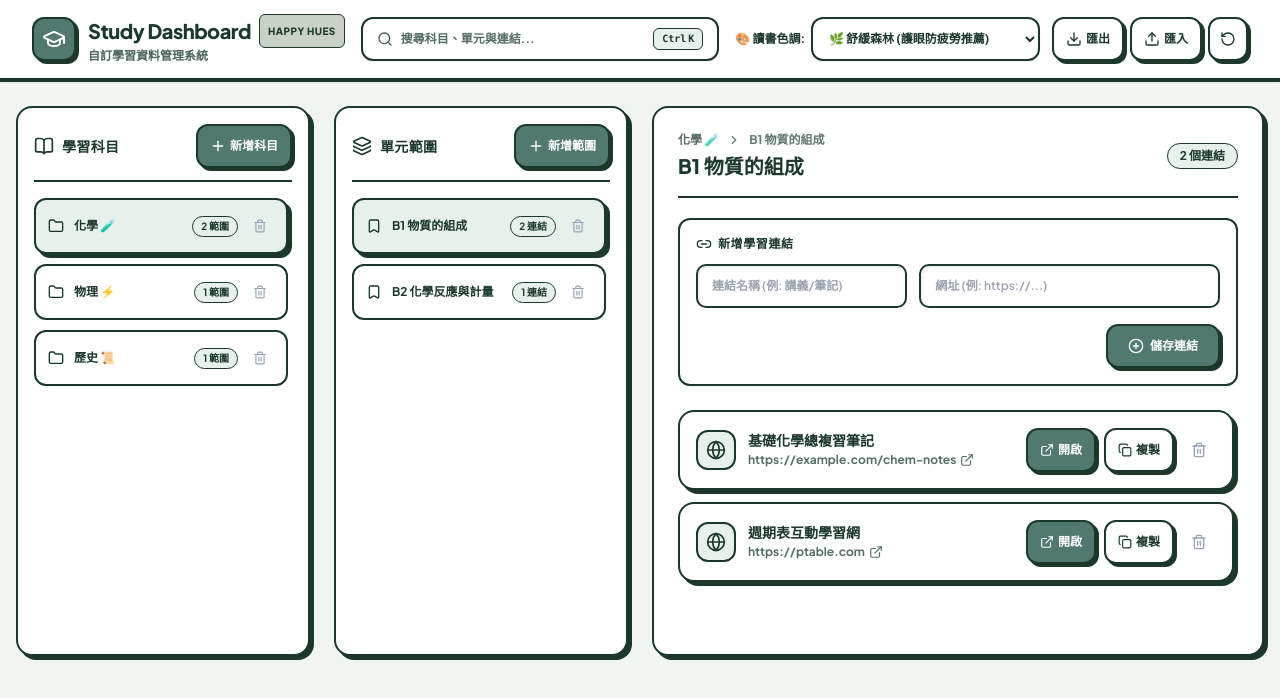
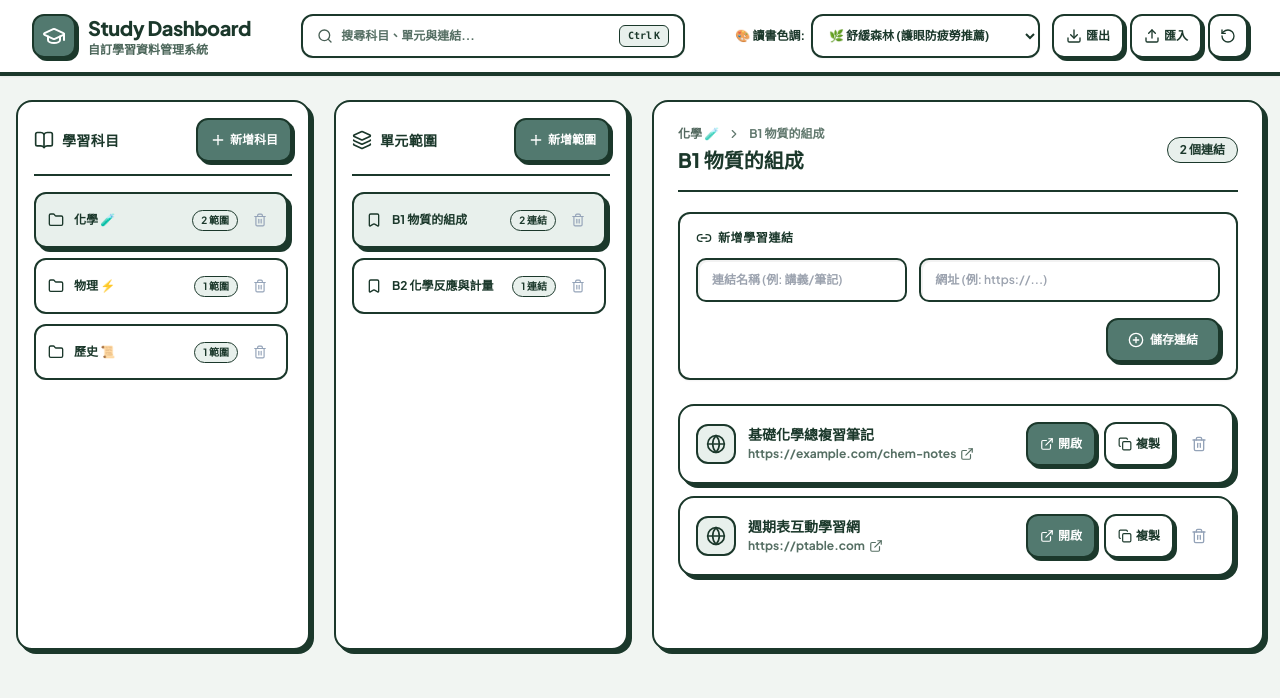
Before and after one commit to Hsieh-hulk/Study-Dashboard, a plain HTML site: page index.html in a window 1280 px wide. Drawn offline with nearby package versions, Linux system fonts and the light colour scheme.

Commit message:
移除左上角 Happy Hues 標籤

```diff
--- a/index.html
+++ b/index.html
@@ -269,12 +269,7 @@
         <i data-lucide="graduation-cap" class="w-6 h-6 text-[var(--hh-btn-text)]"></i>
       </div>
       <div>
-        <h1 class="text-lg lg:text-xl font-black tracking-tight hh-headline flex items-center gap-2">
-          <span>Study Dashboard</span>
-          <span class="px-2 py-0.5 text-[10px] font-black rounded-md bg-[var(--hh-accent-blush)] text-[var(--hh-card-border)] border border-[var(--hh-card-border)] uppercase tracking-wider">
-            Happy Hues
-          </span>
-        </h1>
+        <h1 class="text-lg lg:text-xl font-black tracking-tight hh-headline">Study Dashboard</h1>
         <p class="text-xs font-semibold text-[var(--hh-paragraph)] opacity-85">自訂學習資料管理系統</p>
       </div>
     </div>
```
